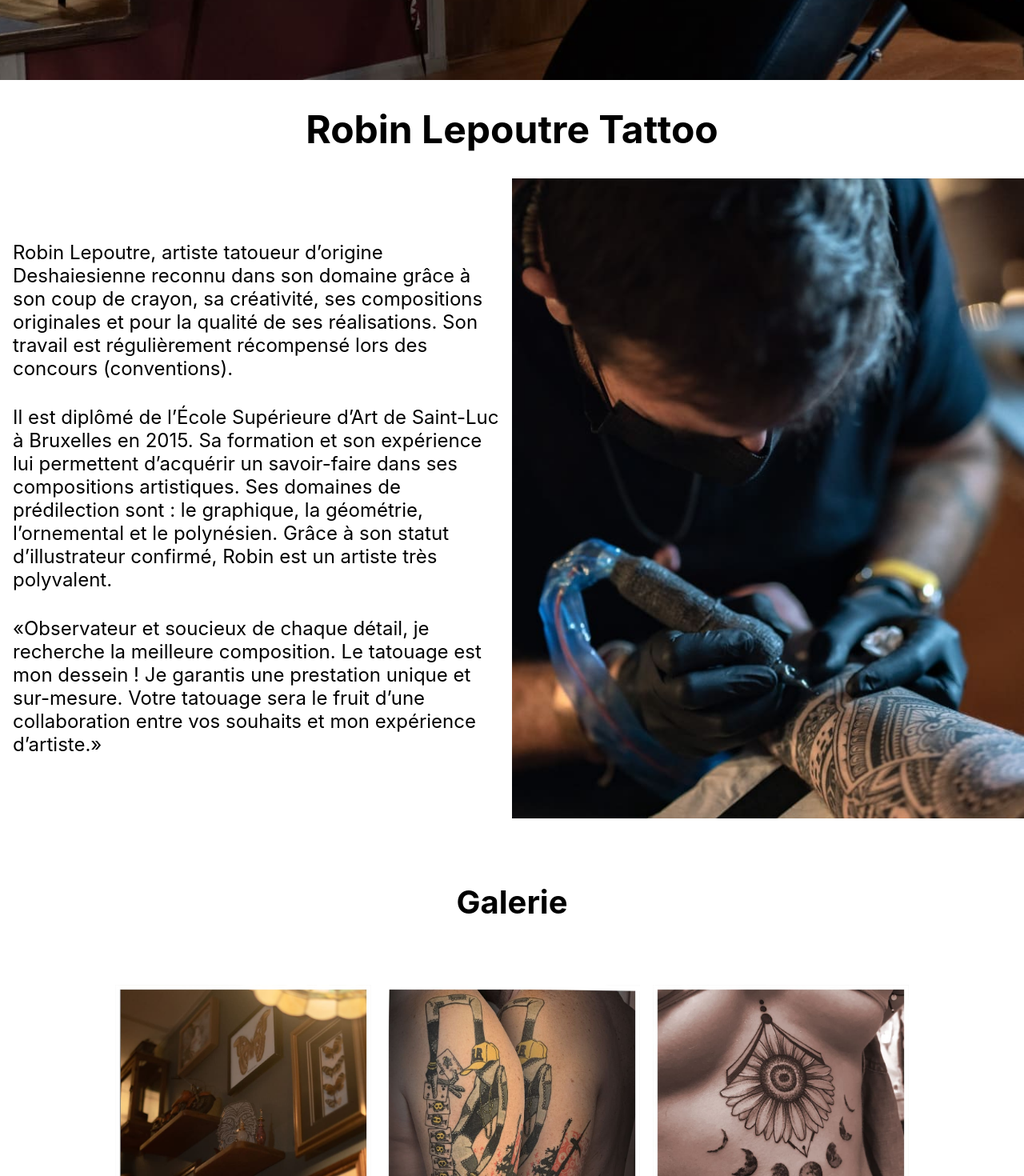
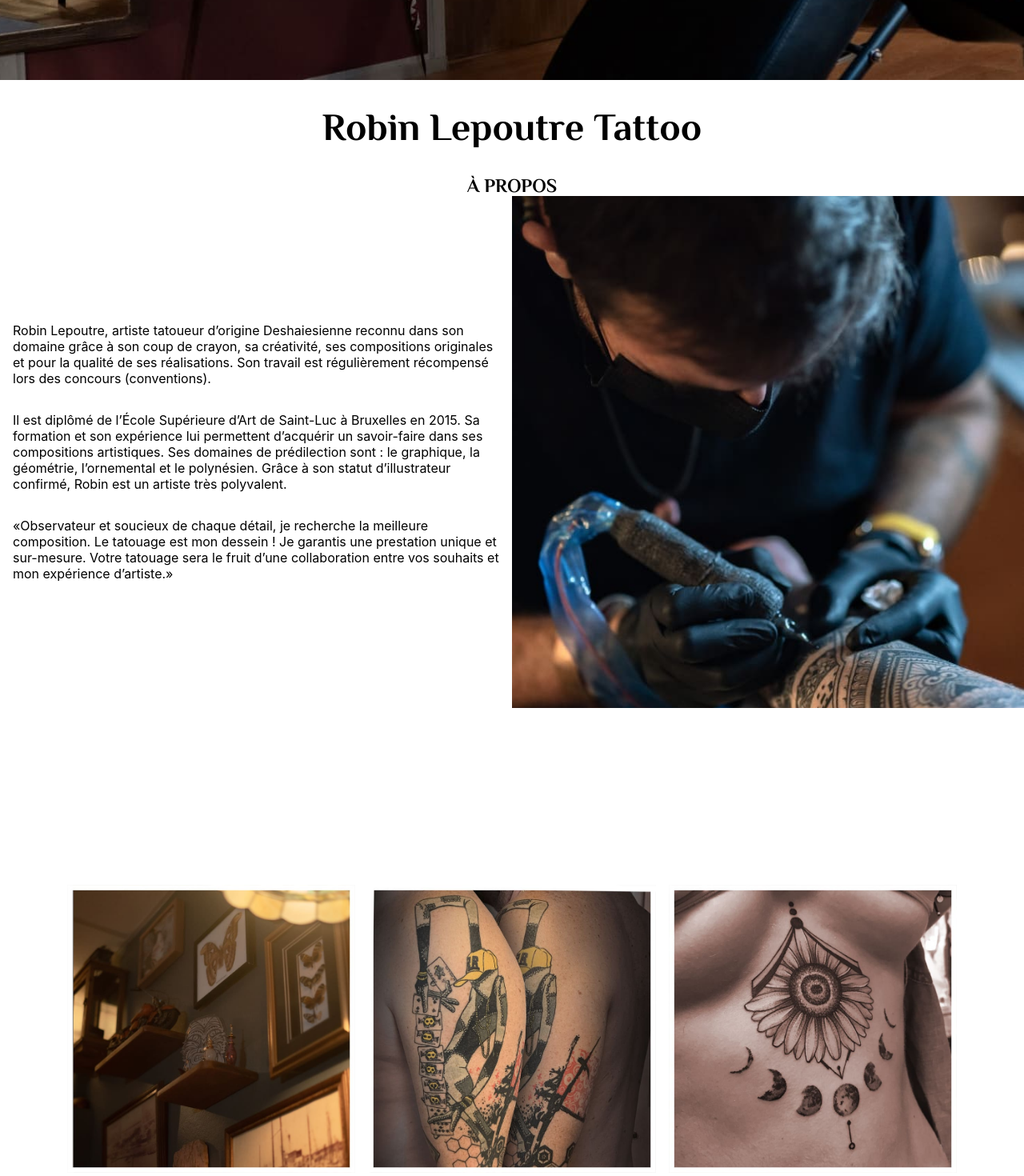
Before and after one commit to Gontran-de-Kermadec/robin-lepoutre-tattoo, a React (Create React App) app: page /robin-lepoutre-tattoo in a window 1280 px wide. Shown: the part 700-2170 px from the top of the page at 80% size. Built offline with nearby package versions, Linux system fonts and the light colour scheme.

Commit message:
changing style component about gallery infos

```diff
--- a/src/App.css
+++ b/src/App.css
@@ -1,17 +1,25 @@
+@import url("https://fonts.googleapis.com/css2?family=Philosopher:wght@700&display=swap");
+/* font-family: 'Philosopher', sans-serif; */
 .App {
 	text-align: center;
 }
 h1 {
 	font-size: 3rem;
 	margin: 2rem auto;
+	font-family: "Philosopher", sans-serif;
 }
 h2 {
 	font-size: 2rem;
+	font-family: "Philosopher", sans-serif;
 	/* margin: 2rem auto; */
 }
 p,
 li {
-	font-size: 1.1rem;
+	font-size: 1rem;
+}
+.about__title {
+	font-family: "Philosopher", sans-serif;
+	font-size: 1.5rem;
 }
 
 @media (min-width: 768px) {
@@ -22,18 +30,18 @@
 	}
 }
 @media (min-width: 1024px) {
-	p,
+	/* p,
 	li {
 		font-size: 1.5rem;
-	}
+	} */
 	h2 {
 		font-size: 2.5rem;
 		/* margin: 2rem auto; */
 	}
 }
 @media (min-width: 1200px) {
-	p,
+	/* p,
 	li {
 		font-size: 1.5rem;
-	}
+	} */
 }
--- a/src/components/About.jsx
+++ b/src/components/About.jsx
@@ -3,16 +3,19 @@
 const About = () => {
 	return (
 		<div className="about section" id="about">
+			<p className="about__title">À PROPOS</p>
+			<div className="about__flex">
 				<div className="text__container">
 					<p>
-					Robin Lepoutre, artiste tatoueur d’origine Deshaiesienne reconnu dans
-					son domaine grâce à son coup de crayon, sa créativité, ses
+						Robin Lepoutre, artiste tatoueur d’origine Deshaiesienne reconnu
+						dans son domaine grâce à son coup de crayon, sa créativité, ses
 						compositions originales et pour la qualité de ses réalisations. Son
-					travail est régulièrement récompensé lors des concours (conventions).
+						travail est régulièrement récompensé lors des concours
+						(conventions).
 					</p>
 					<p>
-					Il est diplômé de l’École Supérieure d’Art de Saint-Luc à Bruxelles en
-					2015. Sa formation et son expérience lui permettent d’acquérir un
+						Il est diplômé de l’École Supérieure d’Art de Saint-Luc à Bruxelles
+						en 2015. Sa formation et son expérience lui permettent d’acquérir un
 						savoir-faire dans ses compositions artistiques. Ses domaines de
 						prédilection sont : le graphique, la géométrie, l’ornemental et le
 						polynésien. Grâce à son statut d’illustrateur confirmé, Robin est un
@@ -20,16 +23,17 @@
 					</p>
 					<p>
 						<q>
-						Observateur et soucieux de chaque détail, je recherche la meilleure
-						composition. Le tatouage est mon dessein ! Je garantis une
-						prestation unique et sur-mesure. Votre tatouage sera le fruit d’une
-						collaboration entre vos souhaits et mon expérience d’artiste.
+							Observateur et soucieux de chaque détail, je recherche la
+							meilleure composition. Le tatouage est mon dessein ! Je garantis
+							une prestation unique et sur-mesure. Votre tatouage sera le fruit
+							d’une collaboration entre vos souhaits et mon expérience
+							d’artiste.
 						</q>
 					</p>
 				</div>
 				<div className="img__container">
-				{/* <p>Une photo</p> */}
 					<img src={about} alt="Robin en train de tatouer" />
+				</div>
 			</div>
 		</div>
 	);
--- a/src/components/Gallery.jsx
+++ b/src/components/Gallery.jsx
@@ -17,7 +17,7 @@
 	];
 	return (
 		<div className="section" id="gallery">
-			<h2>Galerie</h2>
+			{/* <h2>Galerie</h2> */}
 			<section className="gallery__container">
 				{imgGallery.map((img, i) => {
 					return (
--- a/src/components/Homepage.jsx
+++ b/src/components/Homepage.jsx
@@ -16,7 +16,7 @@
 				<About />
 				<div className="section__separate"></div>
 				<Gallery />
-				{/* <div className="section__separate"></div> */}
+				<div className="section__separate"></div>
 				<Infos />
 				<div className="section__separate"></div>
 				<Care />
--- a/src/style/About.css
+++ b/src/style/About.css
@@ -22,10 +22,15 @@
 	}
 }
 @media (min-width: 769px) {
-	.about {
-		height: 100vh;
+	.about__flex {
+		/* height: 100vh; */
 		display: flex;
-		justify-content: center;
+		/* justify-content: center; */
+	}
+	.about .img__container,
+	.about .text__container {
+		width: 50%;
+		/* margin: 0 2rem; */
 	}
 	.about .text__container {
 		align-self: center;
@@ -34,10 +39,11 @@
 	}
 	.about .img__container {
 		display: block;
+		height: 80vh;
 	}
 	.about .img__container img {
 		height: 100%;
-		width: 50vw;
+		width: 100%;
 		object-fit: cover;
 	}
 }
--- a/src/style/Gallery.css
+++ b/src/style/Gallery.css
@@ -1,14 +1,14 @@
-#gallery {
+/* #gallery {
 	height: 200vh;
 	position: relative;
-}
+} */
 .gallery__container {
 	display: flex;
 	flex-wrap: wrap;
 	justify-content: center;
-	position: absolute;
+	/* position: absolute;
 	top: 50%;
-	transform: translateY(-50%);
+	transform: translateY(-50%); */
 }
 .gallery__img--container {
 	width: 9rem;
@@ -37,7 +37,7 @@
 }
 @media (min-width: 900px) {
 	.gallery__img--container {
-		width: 18rem;
+		width: 19rem;
 	}
 }
 @media (min-width: 1200px) {
@@ -45,7 +45,7 @@
 		margin: 1rem auto;
 	} */
 	.gallery__img--container {
-		width: 20rem;
+		width: 22.5rem;
 	}
 }
 @media (min-width: 1440px) {
--- a/src/style/Infos.css
+++ b/src/style/Infos.css
@@ -1,8 +1,12 @@
 .infos {
 	height: 100vh;
 	position: relative;
+	background-color: #1e0c08;
+	color: #fff;
 }
-
+.warning__text {
+	background: #31211e;
+}
 .warning__text p {
 	margin: 2rem 0;
 }
```
Lines whose indentation alone changed are shown as unchanged.
